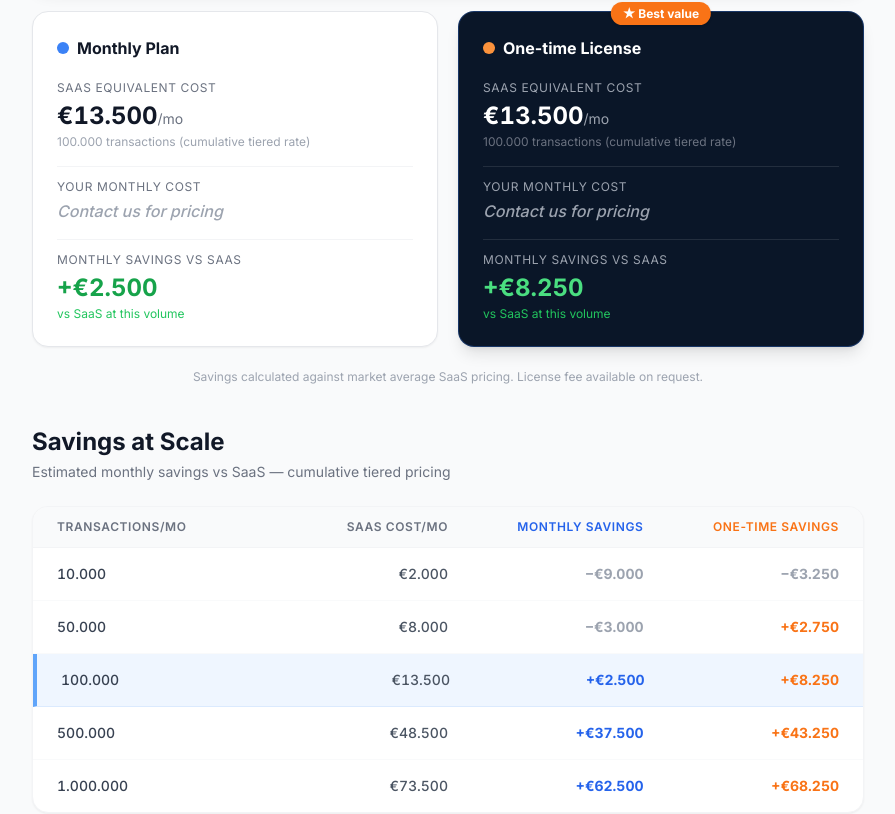
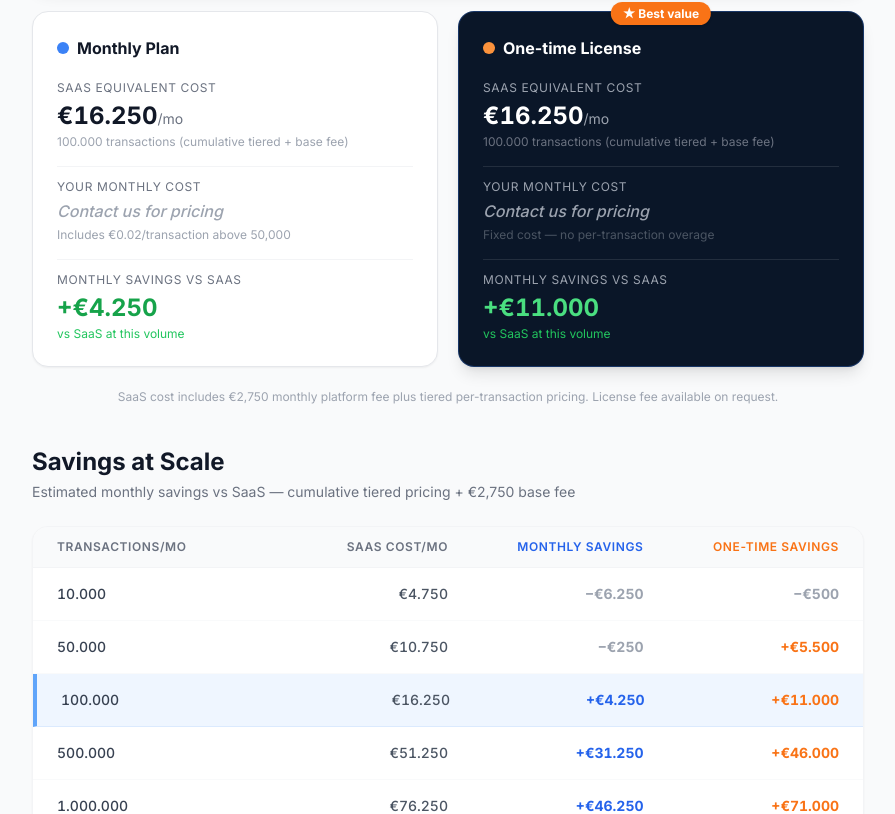
Before and after one commit to johanvaatstra-cloud/website-fictas, a Vue app: page /pricing in a window 1280 px wide. Shown: the part 970-1784 px from the top of the page, without its empty margins (192-1087 px from the left). Built offline with nearby package versions, Linux system fonts and the light colour scheme; the HTML template or start-up script is replaced by a standard one.

Commit message:
Add SaaS base fee and Fictas overage pricing to calculator

```diff
--- a/src/components/pricing/CostCalculator.vue
+++ b/src/components/pricing/CostCalculator.vue
@@ -3,18 +3,19 @@ import { ref, computed } from 'vue'
 import SectionLabel from '../shared/SectionLabel.vue'
 
 // ── Internal constants — never rendered in the DOM ──────────
-const AZURE_PER_MONTH     = 2100
-const MONTHLY_LICENSE     = 8900
-const ONETIME_LICENSE     = 189000
-const DEPRECIATION_MONTHS = 60
+const AZURE_PER_MONTH              = 2100
+const MONTHLY_LICENSE              = 8900
+const ONETIME_LICENSE              = 189000
+const DEPRECIATION_MONTHS         = 60
+const SAAS_BASE_FEE                = 2750
+const FICTAS_EXTRA_PER_TRANSACTION = 0.02   // monthly plan only, above 50 000 tx
 
-// Total monthly Fictas cost per plan (internal only)
-const TOTAL_MONTHLY       = AZURE_PER_MONTH + MONTHLY_LICENSE                          // 11 000
-const TOTAL_ONETIME_AMORT = AZURE_PER_MONTH + (ONETIME_LICENSE / DEPRECIATION_MONTHS) //  5 250
+// One-time amortised total (constant — internal only)
+const TOTAL_ONETIME_AMORT =
+  AZURE_PER_MONTH + ONETIME_LICENSE / DEPRECIATION_MONTHS   // 5 250
 
-// ── Cumulative tiered SaaS cost (like tax brackets) ─────────
-function calculateSaasCost(transactions) {
-  let cost = 0
+// ── SaaS cost: base fee + cumulative tiered per-tx pricing ──
+function calculateSaasCost(t) {
   const tiers = [
     { max: 10000,    rate: 0.20 },
     { max: 50000,    rate: 0.15 },
@@ -22,16 +23,24 @@ function calculateSaasCost(transactions) {
     { max: 500000,   rate: 0.08 },
     { max: Infinity, rate: 0.05 },
   ]
-  let remaining = transactions
-  let prev = 0
+  let cost      = SAAS_BASE_FEE
+  let remaining = t
+  let prev      = 0
   for (const tier of tiers) {
     const inTier = Math.min(remaining, tier.max - prev)
-    cost += inTier * tier.rate
+    cost      += inTier * tier.rate
     remaining -= inTier
-    prev = tier.max
+    prev       = tier.max
     if (remaining <= 0) break
   }
   return cost
+}
+
+// ── Fictas monthly plan total (variable — internal only) ────
+function fictasMonthlyTotal(t) {
+  return AZURE_PER_MONTH
+    + MONTHLY_LICENSE
+    + Math.max(0, (t - 50000) * FICTAS_EXTRA_PER_TRANSACTION)
 }
 
 // ── Slider config ───────────────────────────────────────────
@@ -47,13 +56,15 @@ const sliderPct = computed(() =>
   ((transactions.value - MIN) / (MAX - MIN)) * 100
 )
 
-const saasCost       = computed(() => calculateSaasCost(transactions.value))
-const savingsMonthly = computed(() => saasCost.value - TOTAL_MONTHLY)
-const savingsOnetime = computed(() => saasCost.value - TOTAL_ONETIME_AMORT)
+const saasCost        = computed(() => calculateSaasCost(transactions.value))
+const fictasMonthly   = computed(() => fictasMonthlyTotal(transactions.value))
+const savingsMonthly  = computed(() => saasCost.value - fictasMonthly.value)
+const savingsOnetime  = computed(() => saasCost.value - TOTAL_ONETIME_AMORT)
 
 const closestVolume = computed(() =>
   TABLE_VOLUMES.reduce((prev, curr) =>
-    Math.abs(curr - transactions.value) < Math.abs(prev - transactions.value) ? curr : prev
+    Math.abs(curr - transactions.value) < Math.abs(prev - transactions.value)
+      ? curr : prev
   )
 )
 
@@ -119,12 +130,14 @@ function fNum(n) { return Math.round(n).toLocaleString('nl-NL') }
               <p class="text-2xl font-bold text-gray-900 tabular-nums">
                 {{ fEuro(saasCost) }}<span class="text-sm font-normal text-gray-500">/mo</span>
               </p>
-              <p class="text-xs text-gray-400 mt-0.5">{{ fNum(transactions) }} transactions (cumulative tiered rate)</p>
+              <p class="text-xs text-gray-400 mt-0.5">{{ fNum(transactions) }} transactions (cumulative tiered + base fee)</p>
             </div>
 
             <div class="pt-3 border-t border-gray-100">
               <p class="text-xs text-gray-500 uppercase tracking-wider mb-1">Your monthly cost</p>
               <p class="text-base font-medium text-gray-400 italic">Contact us for pricing</p>
+              <!-- Per-tx overage note — rate only, no base amounts -->
+              <p class="text-xs text-gray-400 mt-1">Includes €0.02/transaction above 50,000</p>
             </div>
 
             <div class="pt-3 border-t border-gray-100">
@@ -163,12 +176,13 @@ function fNum(n) { return Math.round(n).toLocaleString('nl-NL') }
               <p class="text-2xl font-bold text-white tabular-nums">
                 {{ fEuro(saasCost) }}<span class="text-sm font-normal text-gray-400">/mo</span>
               </p>
-              <p class="text-xs text-gray-500 mt-0.5">{{ fNum(transactions) }} transactions (cumulative tiered rate)</p>
+              <p class="text-xs text-gray-500 mt-0.5">{{ fNum(transactions) }} transactions (cumulative tiered + base fee)</p>
             </div>
 
             <div class="pt-3 border-t border-white/10">
               <p class="text-xs text-gray-400 uppercase tracking-wider mb-1">Your monthly cost</p>
               <p class="text-base font-medium text-gray-400 italic">Contact us for pricing</p>
+              <p class="text-xs text-gray-600 mt-1">Fixed cost — no per-transaction overage</p>
             </div>
 
             <div class="pt-3 border-t border-white/10">
@@ -186,18 +200,20 @@ function fNum(n) { return Math.round(n).toLocaleString('nl-NL') }
 
           </div>
         </div>
+
       </div>
 
-      <!-- Note -->
+      <!-- Footer note -->
       <p class="text-xs text-gray-400 text-center mb-10 leading-relaxed">
-        Savings calculated against market average SaaS pricing. License fee available on request.
+        SaaS cost includes €2,750 monthly platform fee plus tiered per-transaction pricing.
+        License fee available on request.
       </p>
 
       <!-- Comparison table -->
       <div>
         <h3 class="text-2xl font-bold text-gray-900 mb-1">Savings at Scale</h3>
         <p class="text-gray-500 text-sm mb-6">
-          Estimated monthly savings vs SaaS — cumulative tiered pricing
+          Estimated monthly savings vs SaaS — cumulative tiered pricing + €2,750 base fee
         </p>
 
         <div class="bg-white rounded-2xl border border-gray-100 shadow-sm overflow-hidden">
@@ -236,9 +252,9 @@ function fNum(n) { return Math.round(n).toLocaleString('nl-NL') }
 
             <span
               class="text-sm font-bold text-right self-center tabular-nums"
-              :class="(calculateSaasCost(vol) - TOTAL_MONTHLY) >= 0 ? 'text-blue-600' : 'text-gray-400'"
+              :class="(calculateSaasCost(vol) - fictasMonthlyTotal(vol)) >= 0 ? 'text-blue-600' : 'text-gray-400'"
             >
-              {{ (calculateSaasCost(vol) - TOTAL_MONTHLY) >= 0 ? '+' : '' }}{{ fEuro(calculateSaasCost(vol) - TOTAL_MONTHLY) }}
+              {{ (calculateSaasCost(vol) - fictasMonthlyTotal(vol)) >= 0 ? '+' : '' }}{{ fEuro(calculateSaasCost(vol) - fictasMonthlyTotal(vol)) }}
             </span>
 
             <span
```
